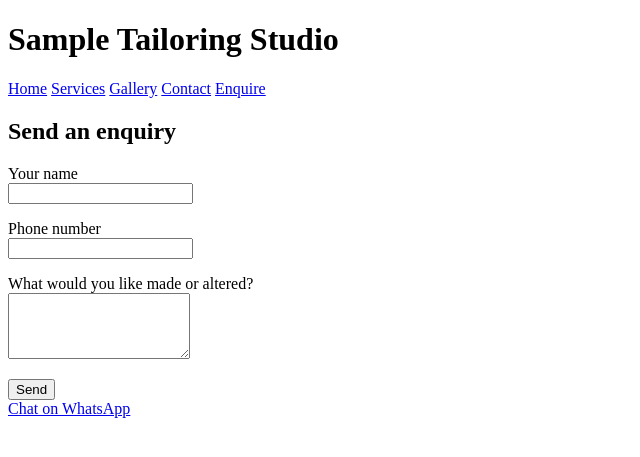
After one commit to sk518x/tailoring-site, a Flask app: page /enquire in a window 1280 px wide. The commit adds this page. Shown: the top 457 px of the page, without its empty margins (0-640 px from the left). Run offline with Flask 3, Linux system fonts and the light colour scheme.

Commit message:
Add enquiry form with validation

```diff
--- a/app.py
+++ b/app.py
@@ -1,4 +1,4 @@
-from flask import Flask, render_template
+from flask import Flask, render_template, request
 import settings
 app = Flask(__name__)
 
@@ -36,5 +36,16 @@ def test_gallery_groups_items_under_category_headings():
     assert b"<h3>Dresses</h3>" in response.data
     assert b"<h3>Alterations</h3>" in response.data
 
+@app.route("/enquire", methods=["GET", "POST"])
+def enquire():
+    if request.method == "POST":
+        name = request.form["name"].strip()
+        phone = request.form["phone"].strip()
+        message = request.form["message"].strip()
+        if not name:
+            return render_template("enquire.html", error="Please enter your name")
+        return render_template("thanks.html")
+    return render_template("enquire.html")
+
 if __name__ == "__main__":
     app.run(debug=True)
--- a/templates/base.html
+++ b/templates/base.html
@@ -13,6 +13,7 @@
         <a href="/services">Services</a>
         <a href="/gallery">Gallery</a>
         <a href="/contact">Contact</a>
+        <a href="/enquire">Enquire</a>
       </nav>
     </header>
 
--- /dev/null
+++ b/templates/enquire.html
@@ -0,0 +1,24 @@
+{% extends "base.html" %} {% block title %}Enquire - {{ business_name }}{%
+endblock %} {% block content %}
+<h2>Send an enquiry</h2>
+
+{% if error %}
+<p>{{ error }}</p>
+{% endif %}
+
+<form method="post" action="/enquire">
+  <p>
+    <label for="name">Your name</label><br />
+    <input type="text" id="name" name="name" />
+  </p>
+  <p>
+    <label for="phone">Phone number</label><br />
+    <input type="text" id="phone" name="phone" />
+  </p>
+  <p>
+    <label for="message">What would you like made or altered?</label><br />
+    <textarea id="message" name="message" rows="4"></textarea>
+  </p>
+  <button type="submit">Send</button>
+</form>
+{% endblock %}
--- /dev/null
+++ b/templates/thanks.html
@@ -0,0 +1,4 @@
+{% extends "base.html" %} {% block content %}
+<h2>Thank you</h2>
+<p>We have received your enquiry and will get back to you soon.</p>
+{% endblock %}
```
Also changed, not shown: tests/test_app.py (+28 -1 lines).
